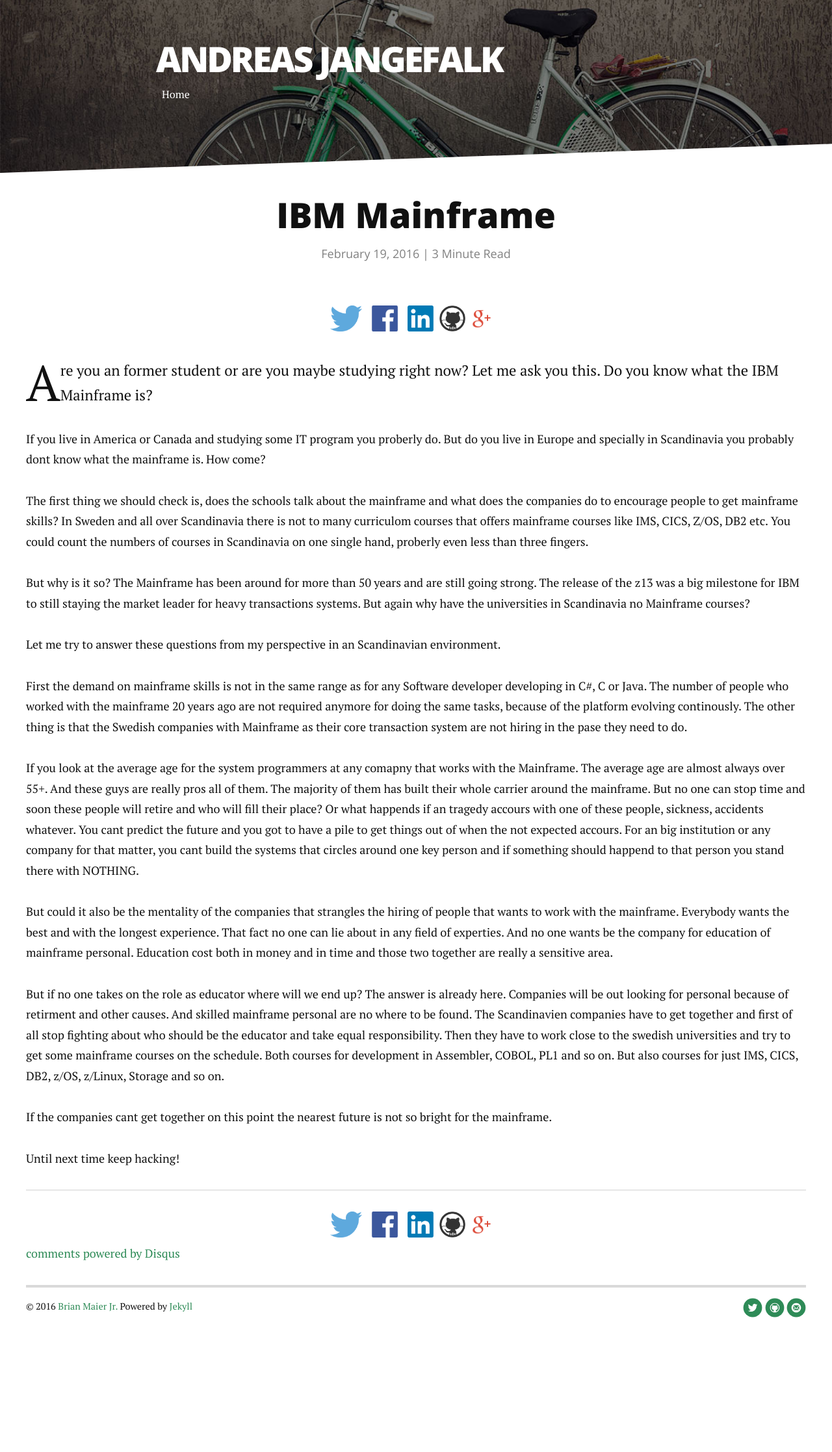
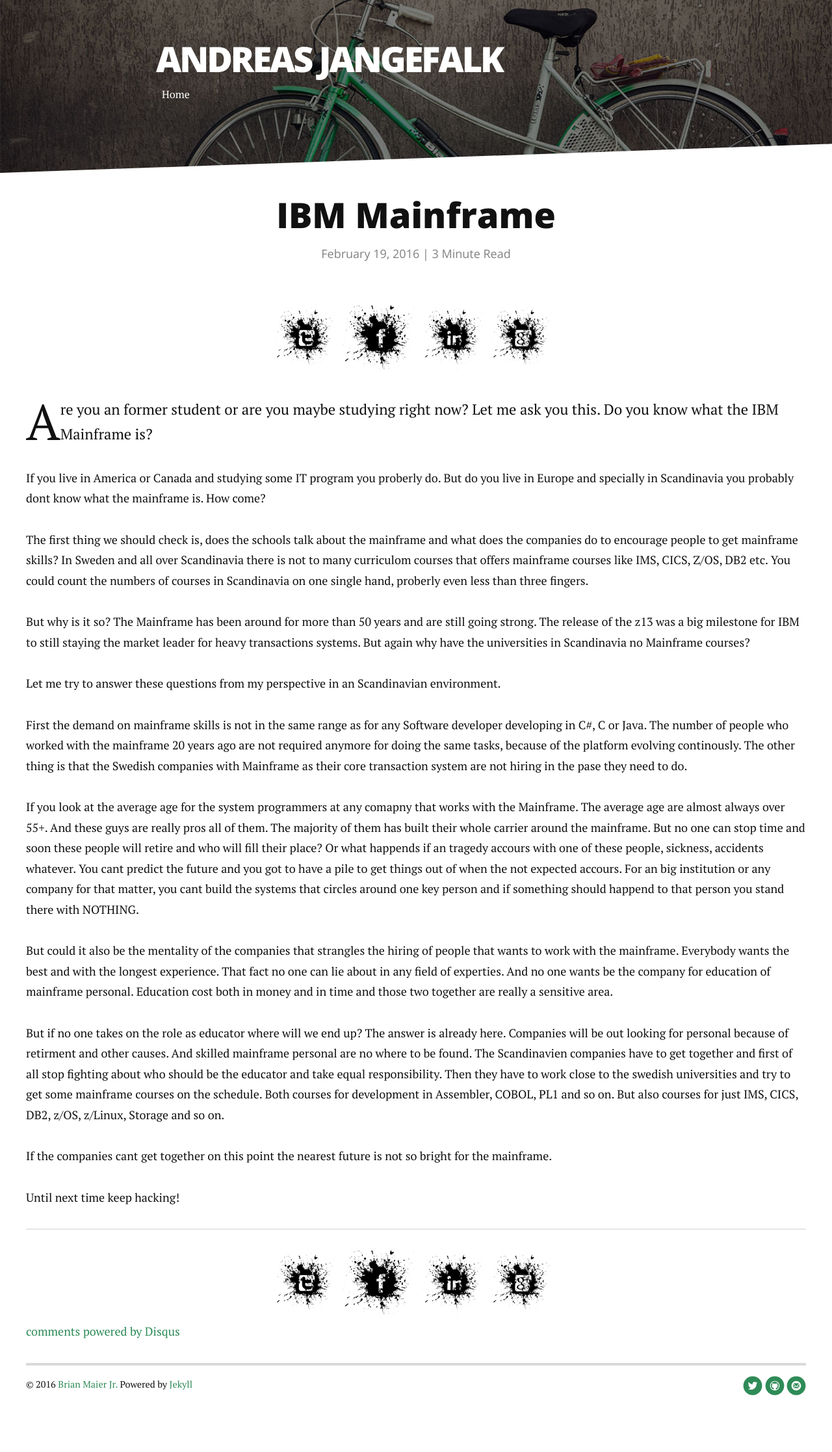
Before and after one commit to jangefalk/jangefalk.github.io, a Jekyll site: the page built from _posts/2014-12-14-mainframe.markdown, in a window 1280 px wide. Shown: the whole page at 65% size. Built offline with Jekyll 4.4.1, drawn with Linux system fonts in a browser that asks for light colours; nearby versions of some CDN libraries; comment, search, counter and statistics services are not loaded; before the commit the page ends 2114 px from its top, so only the background shows below that.

Commit message:
changed icons

```diff
--- a/_layouts/post.html
+++ b/_layouts/post.html
@@ -23,7 +23,7 @@
     <!-- use the twitter logo for the link -->
     <img alt="..."
         class="footer-icon"
-        src="{{ site.baseurl }}/assets/img/Twitter_logo_blue.png">
+        src="{{ site.baseurl }}/assets/img/twitter-logo-square.png">
 
 </a>
 <!--the Facebook base
@@ -38,7 +38,7 @@
     <img
         alt="..."
         class="footer-icon"
-        src="{{ site.baseurl }}/assets/img/FB-f-Logo_blue_50.png">
+        src="{{ site.baseurl }}/assets/img/facebook-logo-splatter.png">
 </a>
 <!--the LinkedIn base url
     http://www.linkedin.com/shareArticle?mini=true -->
@@ -48,19 +48,8 @@
     <!-- use the linkedin logo for the link -->
     <img alt="..."
         class="footer-icon"
-        src="{{ site.baseurl }}/assets/img/LinkedIn-InBug-2CRev.png">
-
+        src="{{ site.baseurl }}/assets/img/logos-linkedin-logo.png">
 </a>
-
-<a href="http://www.github.com/jangefalk">
-
-    <!-- use the linkedin logo for the link -->
-    <img alt="..."
-        class="footer-icon"
-        src="{{ site.baseurl }}/assets/img/logos-github-icon.png">
-
-</a>
-
 <!--the Google+ link url;
     base = https://plus.google.com/share? -->
 
@@ -73,7 +62,7 @@
     <img
         alt="..."
         class="footer-icon"
-        src="{{ site.baseurl }}/assets/img/btn_white.png">
+        src="{{ site.baseurl }}/assets/img/paint-splatter-googleplus-square.png">
 </a>
 
 </div>
@@ -99,7 +88,7 @@
       </a>
     {% endif %}
   </div>
- <div class="share-page">
+   <div class="share-page">
       <div class="share-page-inner">
       <br />
  <!--the Twitter base
@@ -113,7 +102,7 @@
     <!-- use the twitter logo for the link -->
     <img alt="..."
         class="footer-icon"
-        src="{{ site.baseurl }}/assets/img/Twitter_logo_blue.png">
+        src="{{ site.baseurl }}/assets/img/twitter-logo-square.png">
 
 </a>
 <!--the Facebook base
@@ -128,7 +117,7 @@
     <img
         alt="..."
         class="footer-icon"
-        src="{{ site.baseurl }}/assets/img/FB-f-Logo_blue_50.png">
+        src="{{ site.baseurl }}/assets/img/facebook-logo-splatter.png">
 </a>
 <!--the LinkedIn base url
     http://www.linkedin.com/shareArticle?mini=true -->
@@ -138,19 +127,8 @@
     <!-- use the linkedin logo for the link -->
     <img alt="..."
         class="footer-icon"
-        src="{{ site.baseurl }}/assets/img/LinkedIn-InBug-2CRev.png">
-
+        src="{{ site.baseurl }}/assets/img/logos-linkedin-logo.png">
 </a>
-
-<a href="http://www.github.com/jangefalk">
-
-    <!-- use the linkedin logo for the link -->
-    <img alt="..."
-        class="footer-icon"
-        src="{{ site.baseurl }}/assets/img/logos-github-icon.png">
-
-</a>
-
 <!--the Google+ link url;
     base = https://plus.google.com/share? -->
 
@@ -163,11 +141,12 @@
     <img
         alt="..."
         class="footer-icon"
-        src="{{ site.baseurl }}/assets/img/btn_white.png">
+        src="{{ site.baseurl }}/assets/img/paint-splatter-googleplus-square.png">
 </a>
 
 </div>
 </div>
+
    {% if page.comments %}
 <div id="disqus_thread"></div>
     <script type="text/javascript">
--- a/assets/css/style.css
+++ b/assets/css/style.css
@@ -1287,20 +1287,26 @@
       text-decoration: none;
   }
    .footer-icon {
-      height: 40px;
+      height: 100px;
   }
 
   .share-page {
-      width: 40%;
+      width: 70%;
       margin-left: auto;
       margin-right: auto;
 
   }
 
   .share-page-inner {
-      width: 55%;
+      width: 52%;
       margin-left: auto;
       margin-right: auto;
+  }
 
+  a:hover {
+      opacity: 0.5;
   }
+
+
+
 }
```
Also changed, not shown: assets/img/facebook-logo-splatter.png (added), assets/img/logos-linkedin-logo.png (added), assets/img/paint-splatter-googleplus-square.png (added), assets/img/splatter-twitter-logo.png (added), assets/img/twitter-logo-square.png (added).
